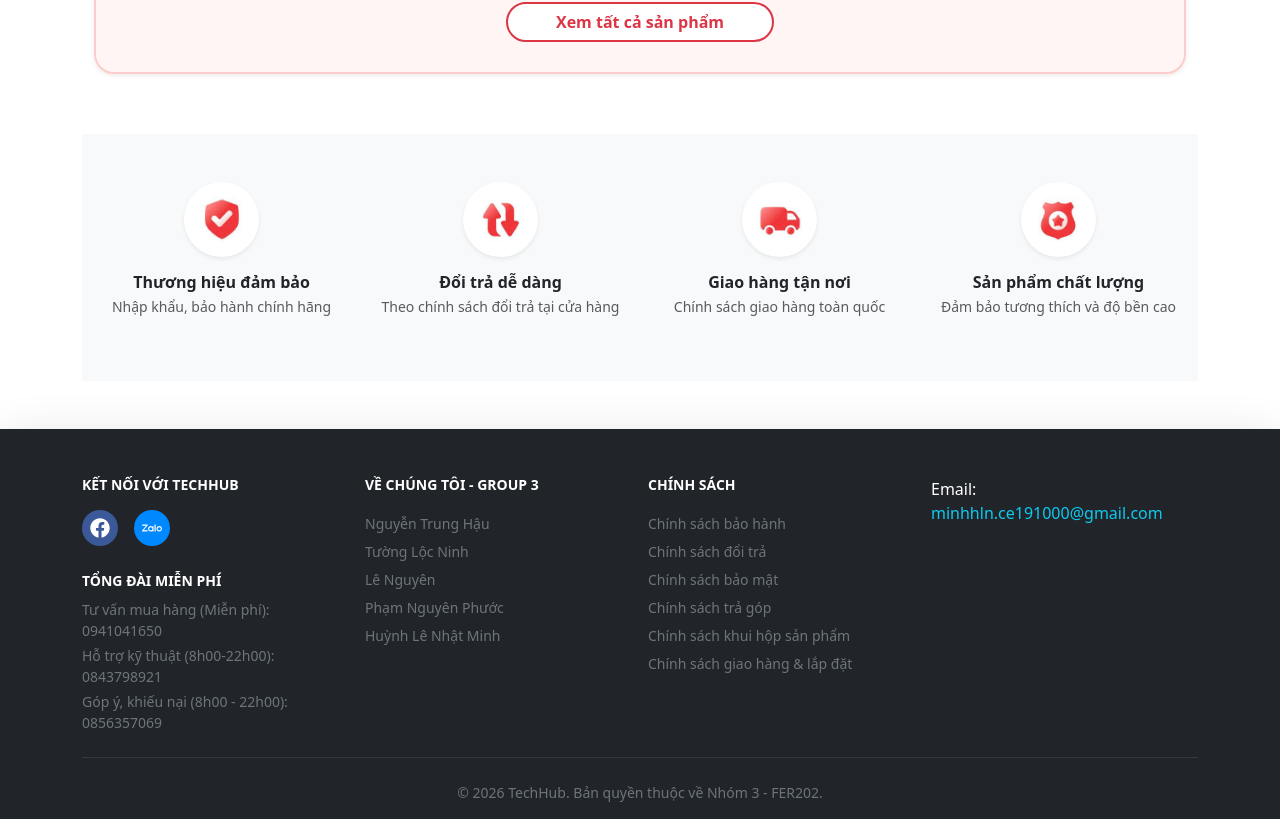
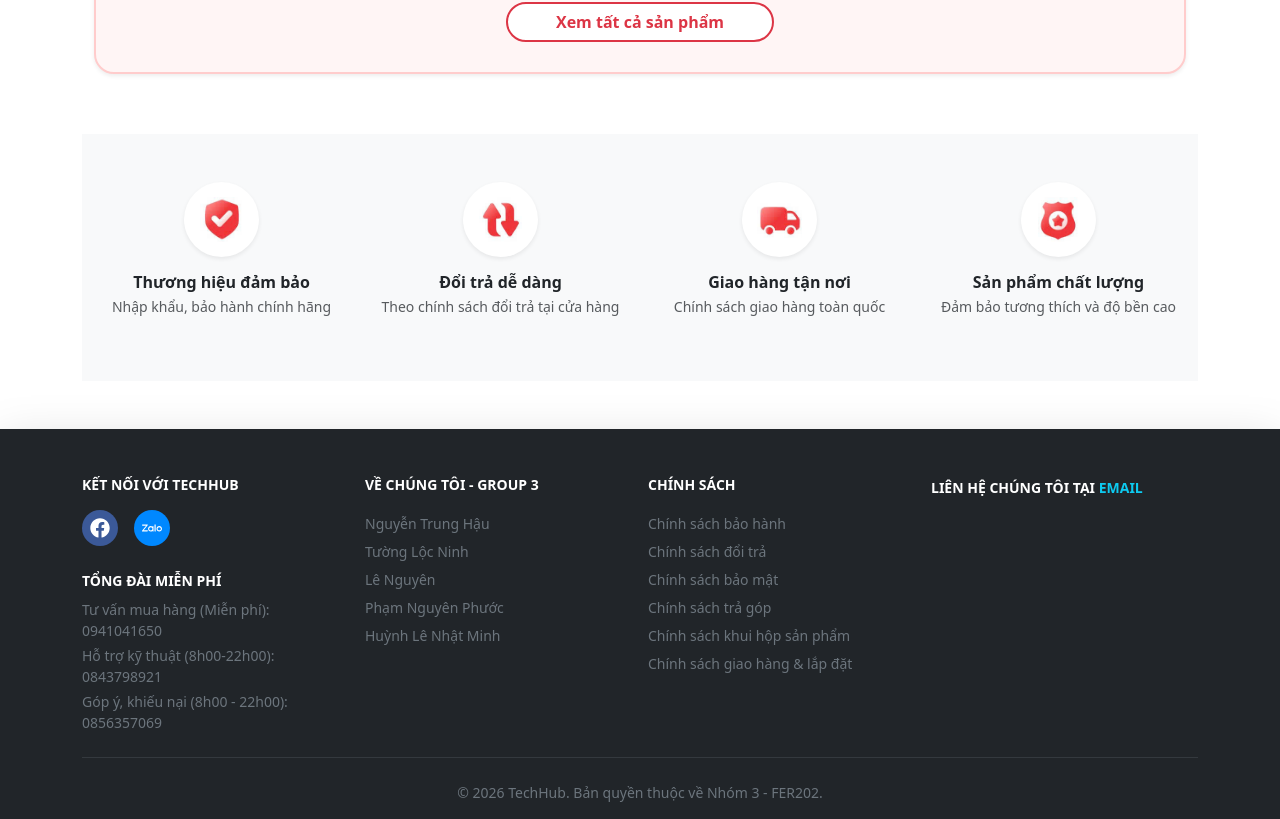
Before and after one commit to nguyenlece191110-pixel/SP26_FER202_GROUP_3, a React (Create React App) app: page / in a window 1280 px wide. Shown: the part 1043-1862 px from the top of the page. Built offline with nearby package versions, Linux system fonts and the light colour scheme; data requests are answered from the project's data file.

Commit message:
feat: them email

```diff
--- a/src/components/Footer.jsx
+++ b/src/components/Footer.jsx
@@ -78,9 +78,9 @@ export default function Footer() {
                         </ul>
                     </Col>
                     <Col xs={12} md={3}>
-                        <p className="mb-0">
-                            Email: <a href="mailto:minhhln.ce191000@gmail.com" className="text-info text-decoration-none">
-                                minhhln.ce191000@gmail.com
+                        <p className="fw-bold mb-3 text-uppercase small text">
+                            Liên hệ chúng tôi tại <a href="mailto:minhhln.ce191000@gmail.com" className="text-info text-decoration-none text-blue">
+                                Email
                             </a>
                         </p>
 
```
